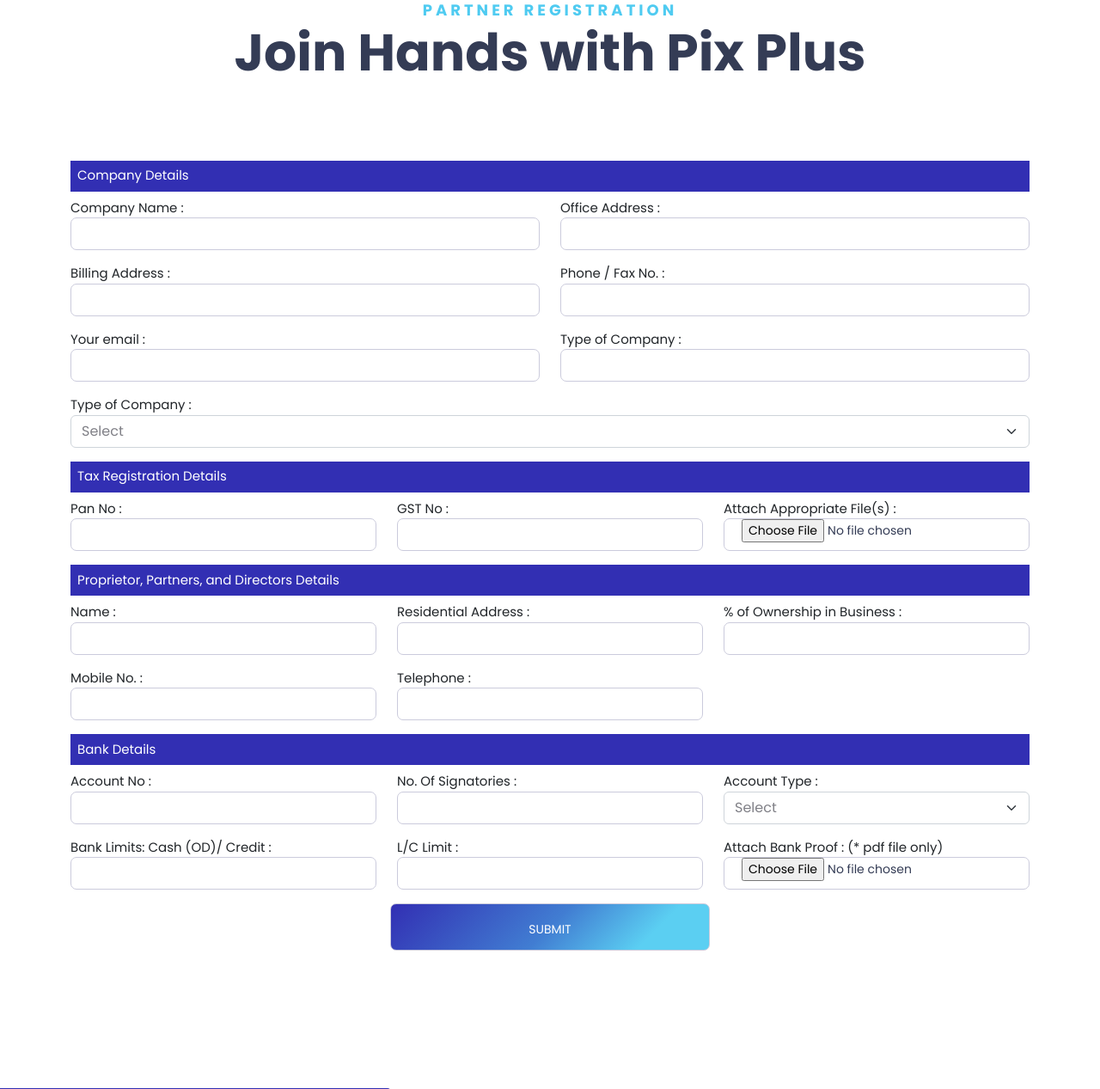
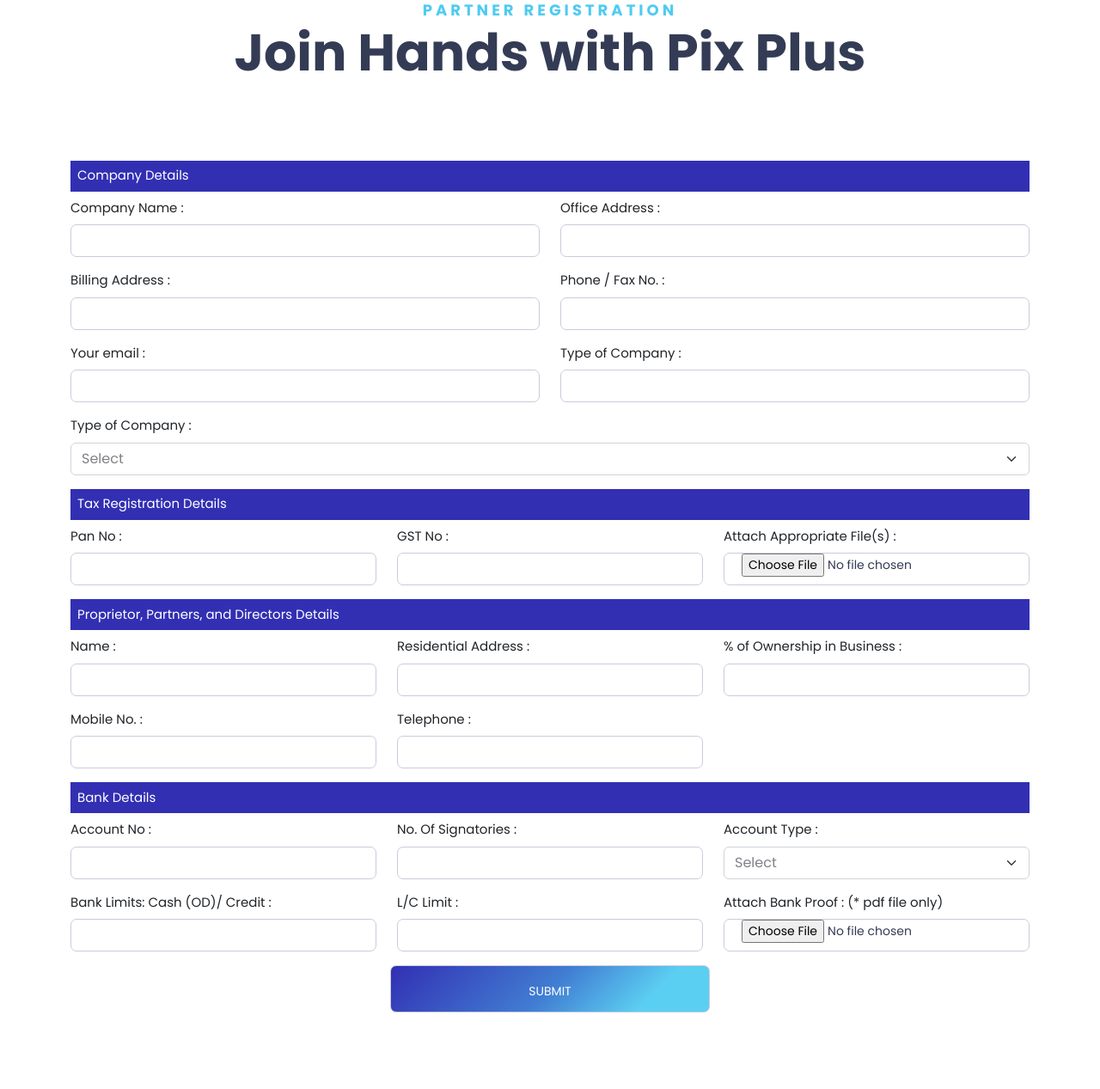
Before and after one commit to Vaibhav-Gupta-32/pixma, a PHP site: page /partner_registration.php in a window 1280 px wide. Shown: the part 654-1921 px from the top of the page at 86% size. Run offline with PHP 8.4, Linux system fonts and the light colour scheme; some libraries are stand-ins or nearby versions.

Commit message:
some changes

```diff
--- a/partner_registration.php
+++ b/partner_registration.php
@@ -83,31 +83,31 @@
                     </div>
                     <div class="row">
                         <div class="col-lg-6 mb-3">
-                            <label for="company_name">Company Name :</label>
+                            <label for="company_name" class="form-label">Company Name :</label>
                             <input type="text" id="company_name" name="company_name">
                         </div>
                         <div class="col-lg-6 mb-3">
-                            <label for="company_address">Office Address :</label>
+                            <label for="company_address" class="form-label">Office Address :</label>
                             <input type="text" id="company_address" name="company_address">
                         </div>
                         <div class="col-lg-6 mb-3">
-                            <label for="company_bill_address">Billing Address :</label>
+                            <label for="company_bill_address" class="form-label">Billing Address :</label>
                             <input type="text" id="company_bill_address" name="company_bill_address">
                         </div>
                         <div class="col-lg-6 mb-3">
-                            <label for="company_phone">Phone / Fax No. :</label>
+                            <label for="company_phone" class="form-label">Phone / Fax No. :</label>
                             <input type="text" id="company_phone" name="company_phone">
                         </div>
                         <div class="col-lg-6 mb-3">
-                            <label for="company_email">Your email :</label>
+                            <label for="company_email" class="form-label">Your email :</label>
                             <input type="email" id="company_email" name="company_email">
                         </div>
                         <div class="col-lg-6 mb-3">
-                            <label for="company_subject">Type of Company :</label>
+                            <label for="company_subject" class="form-label">Type of Company :</label>
                             <input id="company_subject" name="company_subject">
                         </div>
                         <div class="col-12 mb-3">
-                            <label for="type_of_company">Type of Company :</label>
+                            <label for="type_of_company" class="form-label">Type of Company :</label>
                             <select class="form-select" name="type_of_company" id="type_of_company" style="color: #808087;">
                                 <option value="">Select</option>
                                 <option value="Partnership">Partnership</option>
@@ -126,15 +126,15 @@
                     </div>
                     <div class="row">
                         <div class="col-lg-4 mb-3">
-                            <label for="pan_no">Pan No :</label>
+                            <label for="pan_no" class="form-label">Pan No :</label>
                             <input type="text" id="pan_no" name="pan_no">
                         </div>
                         <div class="col-lg-4 mb-3">
-                            <label for="gst_no">GST No :</label>
+                            <label for="gst_no" class="form-label">GST No :</label>
                             <input type="text" id="gst_no" name="gst_no">
                         </div>
                         <div class="col-lg-4 mb-3">
-                            <label for="registration_file">Attach Appropriate File(s) :</label>
+                            <label for="registration_file" class="form-label">Attach Appropriate File(s) :</label>
                             <input type="file" id="registration_file" name="registration_file">
                         </div>
                     </div>
@@ -145,23 +145,23 @@
                     </div>
                     <div class="row">
                         <div class="col-lg-4 mb-3">
-                            <label for="proprietor_name">Name :</label>
+                            <label for="proprietor_name" class="form-label">Name :</label>
                             <input type="text" id="proprietor_name" name="proprietor_name">
                         </div>
                         <div class="col-lg-4 mb-3">
-                            <label for="residential_address">Residential Address :</label>
+                            <label for="residential_address" class="form-label">Residential Address :</label>
                             <input type="text" id="residential_address" name="residential_address">
                         </div>
                         <div class="col-lg-4 mb-3">
-                            <label for="ownership_percentage">% of Ownership in Business :</label>
+                            <label for="ownership_percentage" class="form-label">% of Ownership in Business :</label>
                             <input type="text" id="ownership_percentage" name="ownership_percentage">
                         </div>
                         <div class="col-lg-4 mb-3">
-                            <label for="mobile_no">Mobile No. :</label>
+                            <label for="mobile_no" class="form-label">Mobile No. :</label>
                             <input type="text" id="mobile_no" name="mobile_no">
                         </div>
                         <div class="col-lg-4 mb-3">
-                            <label for="telephone">Telephone :</label>
+                            <label for="telephone" class="form-label">Telephone :</label>
                             <input type="text" id="telephone" name="telephone">
                         </div>
                     </div>
@@ -172,15 +172,15 @@
                     </div>
                     <div class="row">
                         <div class="col-lg-4 mb-3">
-                            <label for="account_no">Account No :</label>
+                            <label for="account_no" class="form-label">Account No :</label>
                             <input type="text" id="account_no" name="account_no">
                         </div>
                         <div class="col-lg-4 mb-3">
-                            <label for="signatories_no">No. Of Signatories :</label>
+                            <label for="signatories_no" class="form-label">No. Of Signatories :</label>
                             <input type="text" id="signatories_no" name="signatories_no">
                         </div>
                         <div class="col-lg-4 mb-3">
-                            <label for="account_type">Account Type :</label>
+                            <label for="account_type" class="form-label">Account Type :</label>
                             <select class="form-select" name="account_type" id="account_type" style="color: #808087;">
                                 <option value="">Select</option>
                                 <option value="Cash Credit">Cash Credit</option>
@@ -189,15 +189,15 @@
                             </select>
                         </div>
                         <div class="col-lg-4 mb-3">
-                            <label for="bank_limits">Bank Limits: Cash (OD)/ Credit :</label>
+                            <label for="bank_limits" class="form-label">Bank Limits: Cash (OD)/ Credit :</label>
                             <input type="text" id="bank_limits" name="bank_limits">
                         </div>
                         <div class="col-lg-4 mb-3">
-                            <label for="lc_limit">L/C Limit :</label>
+                            <label for="lc_limit" class="form-label">L/C Limit :</label>
                             <input type="text" id="lc_limit" name="lc_limit">
                         </div>
                         <div class="col-lg-4 mb-3">
-                            <label for="bankfile">Attach Bank Proof : (* pdf file only)</label>
+                            <label for="bankfile" class="form-label">Attach Bank Proof : (* pdf file only)</label>
                             <input type="file" id="bankfile" name="bankfile">
                         </div>
                     </div>
```
Also changed, not shown: contact_us.php (+5 -5 lines). Lines whose indentation alone changed are shown as unchanged.
